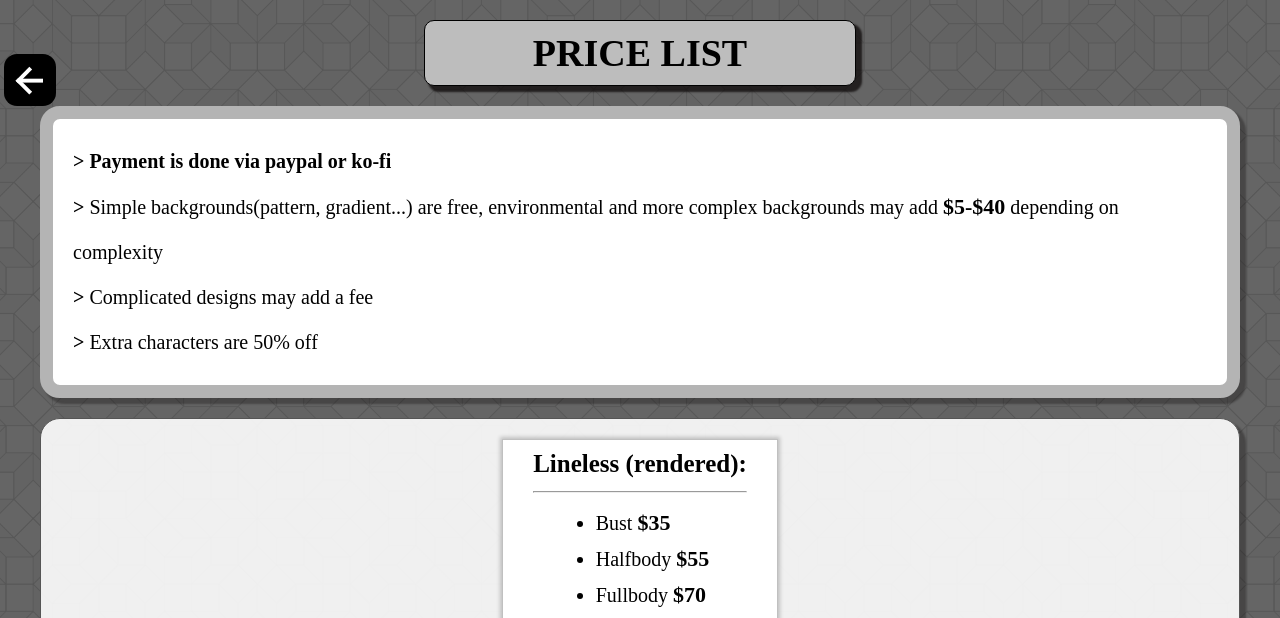
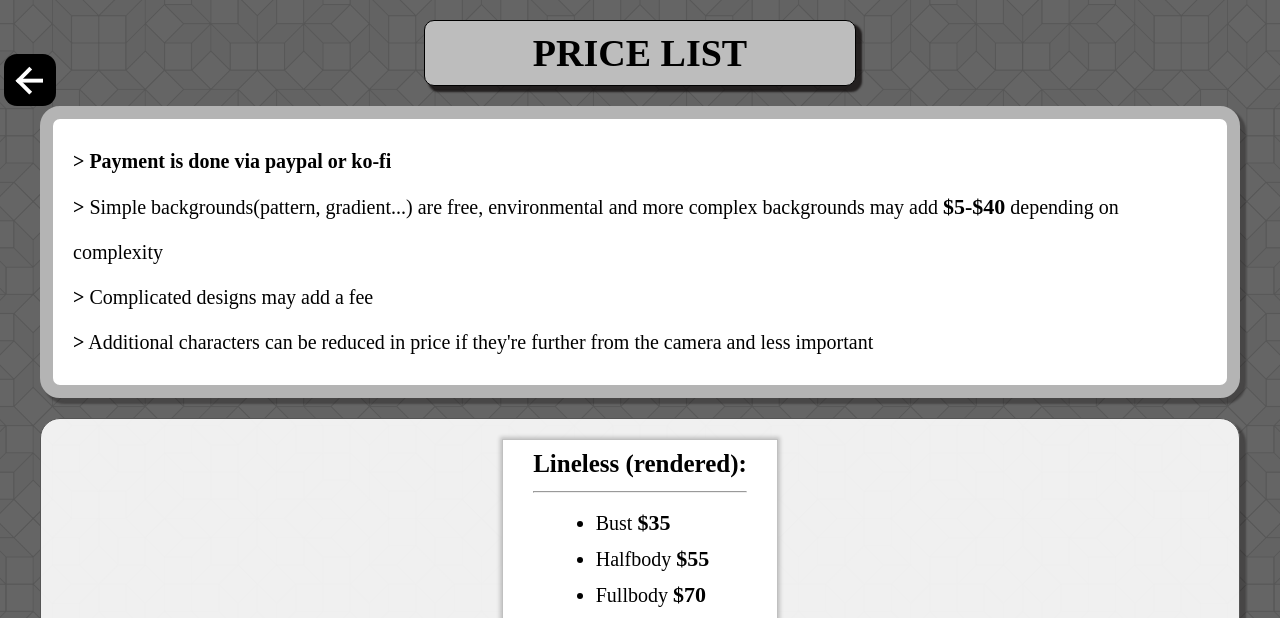
Before and after one commit to 1skuffy/1skuffycomms, a plain HTML site: page price.html in a window 1280 px wide. Shown: the top 618 px of the page. Drawn offline with Linux system fonts and the light colour scheme.

Commit message:
Update price.html

```diff
--- a/price.html
+++ b/price.html
@@ -383,7 +383,7 @@
                 <b>></b> <b>Payment is done via paypal or ko-fi</b><br>
                 <b>></b> Simple backgrounds(pattern, gradient...) are free, environmental and more complex backgrounds may add <span class="price">$5-$40</span> depending on complexity<br>
                 <b>></b> Complicated designs may add a fee<br>
-                <b>></b> Extra characters are 50% off<br>
+                <b>></b> Additional characters can be reduced in price if they're further from the camera and less important <br>
             </p>
         </div>
 
```
